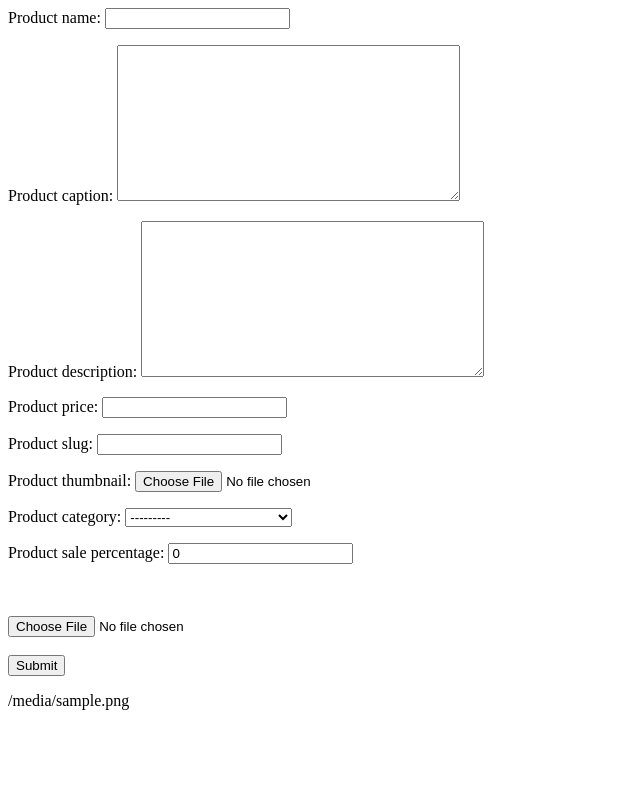
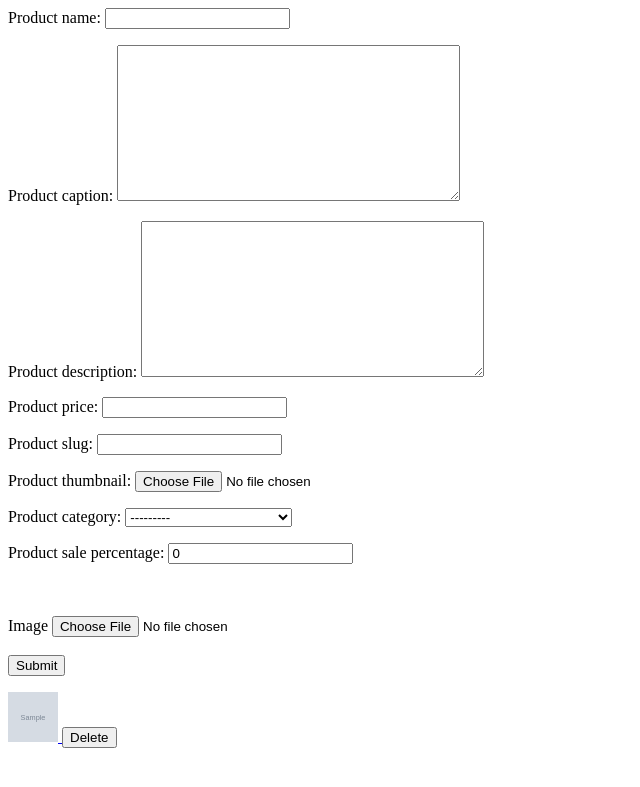
Before and after one commit to nika-jashi/django-products, a Django app: template templates/products/product_update.html in a window 1280 px wide. Shown: the top 787 px of the page, without its empty margins (0-640 px from the left). Run offline with Django 4.2, Linux system fonts and the light colour scheme; tables that the repository leaves empty hold one stand-in row (values such as "Sample post"); the template is opened without the code that fills it: values that come from a table or form of the project are taken from there, most other values are stand-ins (such as "Sample title", 1, 10 or a date in 2020); grey boxes marked "Sample" are stand-in pictures; form fields are guessed from the names that the template uses; parts of the project's set-up code (start-up, migrations or seed data) failed here and were passed over.

Commit message:
major fix with update now photo galley can be added and deleted

```diff
--- a/apps/products/models.py
+++ b/apps/products/models.py
@@ -1,13 +1,19 @@
+import os
+
 from django.db import models
 from mptt.fields import TreeForeignKey
 from mptt.models import MPTTModel
 from taggit.managers import TaggableManager
 
 
+def image_save(filename):
+    return os.path.basename(filename)
+
+
 class Product(models.Model):
     product_name = models.CharField(max_length=58)
     product_caption = models.TextField(max_length=128)
-    product_thumbnail = models.ImageField(upload_to="products/thumbnails/")
+    product_thumbnail = models.ImageField(upload_to="products/thumbnails/%Y/%m/")
     product_tags = TaggableManager(related_name='tags')
     product_slug = models.SlugField(unique=True, max_length=58)
     date_created = models.DateTimeField(auto_now_add=True)
@@ -28,6 +34,7 @@ class Product(models.Model):
         return self.product_name
 
     def save(self, *args, **kwargs):
+        self.product_thumbnail.name = os.path.basename(self.product_thumbnail.name)
         self.product_meta_name = self.product_name
         self.product_meta_caption = self.product_caption
         if self.product_sale_percentage > 0:
@@ -39,10 +46,14 @@ class Product(models.Model):
 
 class ProductGallery(models.Model):
     product = models.ForeignKey(Product, on_delete=models.CASCADE)
-    image = models.FileField(upload_to="products/gallery/")
+    image = models.ImageField(upload_to="products/gallery/images/%Y/%m/")
 
     def __str__(self):
         return self.image
+
+    def save(self, *args, **kwargs):
+        self.image.name = os.path.basename(self.image.name)
+        super(ProductGallery, self).save(*args, **kwargs)
 
 
 class ProductCategory(MPTTModel):
--- a/apps/products/urls.py
+++ b/apps/products/urls.py
@@ -5,14 +5,15 @@ from apps.products.views import (ProductCreateView,
                                  ProductCategoryCreateView,
                                  ProductDetailView,
                                  ProductUpdateView,
-                                 ProductDeleteView)
+                                 ProductDeleteView,
+                                 ProductGalleryDelete)
 
 app_name = "products"
-
 urlpatterns = [
     path('create/', ProductCreateView.as_view(), name="create"),
     path('detail/<slug:slug>/', ProductDetailView.as_view(), name="detail"),
     path('update/<slug:slug>/', ProductUpdateView.as_view(), name="update"),
     path('delete/<slug:slug>/', ProductDeleteView.as_view(), name="delete"),
+    path('gallery/delete/<slug:slug>/<int:pk>/', ProductGalleryDelete.as_view(), name='gallery-delete'),
     path('category/create/', ProductCategoryCreateView.as_view(), name="category-create"),
 ] + static(settings.MEDIA_URL, document_root=settings.MEDIA_ROOT)
--- a/templates/products/product_update.html
+++ b/templates/products/product_update.html
@@ -1,11 +1,29 @@
+{% load static %}
 <form class="form" method="POST" enctype="multipart/form-data">
     {% csrf_token %}
     <p>{{ product_form.as_p }}</p>
     <br><br>
+    {{ product_gallery_form.image.label_tag }}
     {{ product_gallery_form.image }}
     <br><br>
+
+
     <input type="submit" name="" id="">
 </form>
-{% for image in images %}
-    {{ image }}
-{% endfor %}
+{% if product_gallery %}
+    {% for image in product_gallery %}
+
+        <form class="form" method="POST" enctype="multipart/form-data"
+              action="{% url 'products:gallery-delete' pk=image.pk slug=product_instance.product_slug %}">
+            {% csrf_token %}
+
+
+            <a href="{% static image.image.url %}" target="_blank">
+                <img src="{% static image.image.url %}" width="50" height="50" alt="image">
+
+            </a>
+            <button class="button-danger" type="submit"> Delete</button>
+        </form>
+    {% endfor %}
+
+{% endif %}
```
Also changed, not shown: apps/products/views.py (+12 -9 lines), apps/products/migrations/0001_initial.py (added), apps/products/migrations/0002_alter_product_product_thumbnail_and_more.py (added), apps/products/migrations/0003_alter_productgallery_image.py (added).
